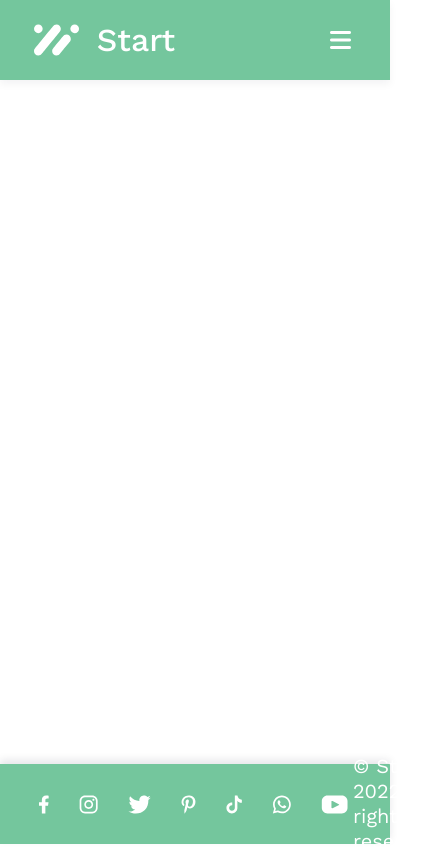
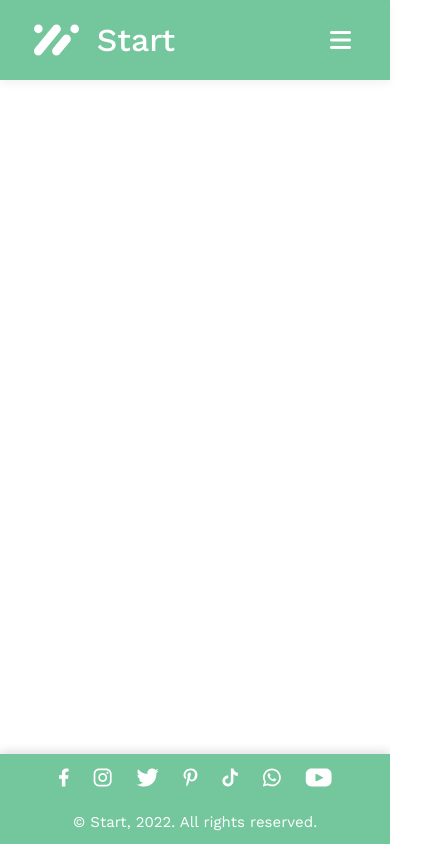
Before and after one commit to mcscoder/html-css-practice, a website: page src/index.html in a window 390 px wide. Shown: the whole page, 442 px wide, since content can reach past the window. Drawn offline with nearby package versions, Linux system fonts and the light colour scheme.

Commit message:
#3 - add: Added responsiveness to the footer

```diff
--- a/src/styles/sections/footer.css
+++ b/src/styles/sections/footer.css
@@ -30,3 +30,28 @@
 .footer-copyright {
   color: #fff;
 }
+
+@media screen and (max-width: 1200px) {
+}
+
+@media screen and (max-width: 1024px) {
+}
+
+@media screen and (max-width: 768px) {
+  .main-footer {
+    height: 90px;
+  }
+
+  .footer-container {
+    flex-direction: column;
+  }
+}
+
+@media screen and (max-width: 568px) {
+  .footer-link {
+    padding: 2px;
+  }
+  .footer-copyright {
+    font-size: 15px;
+  }
+}
```
